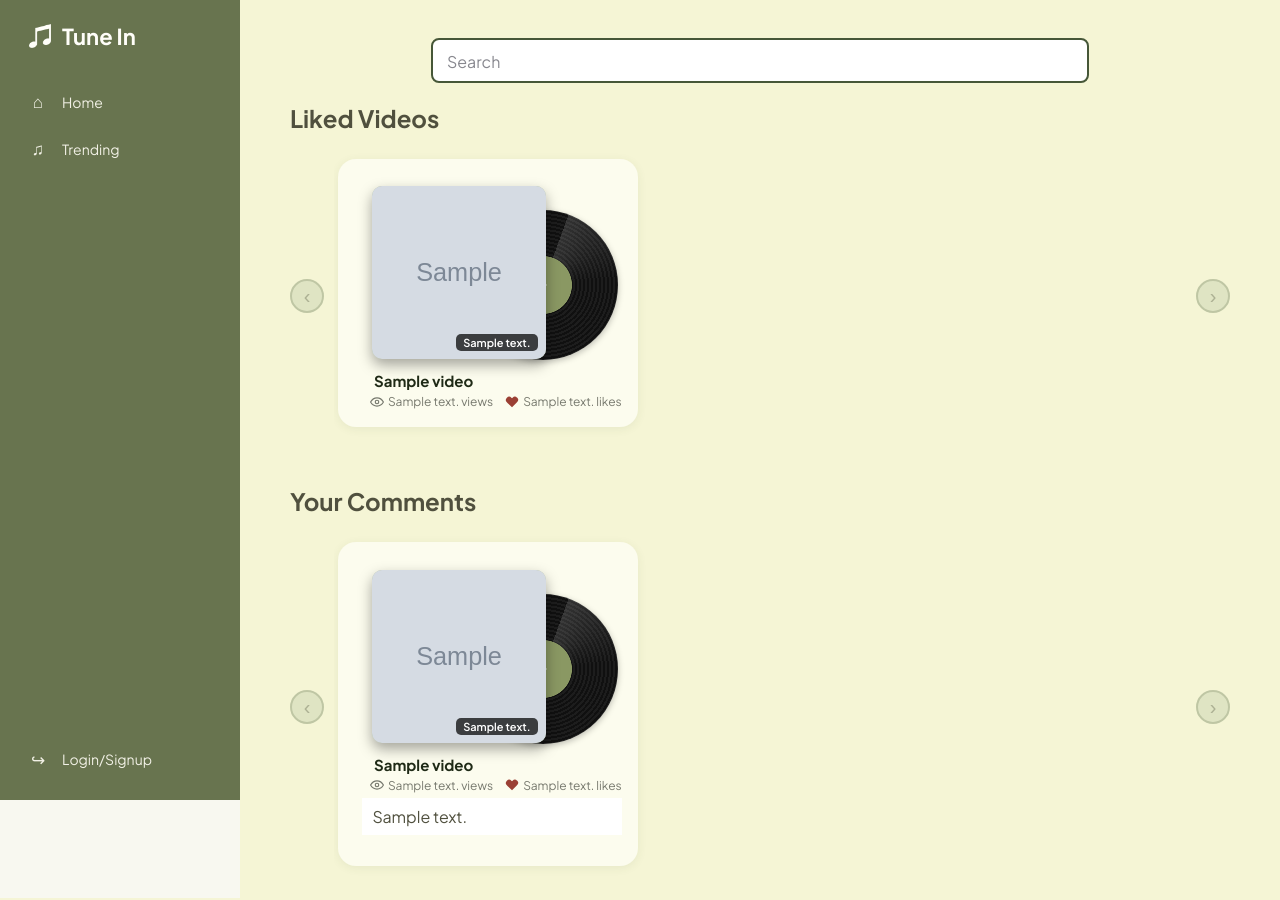
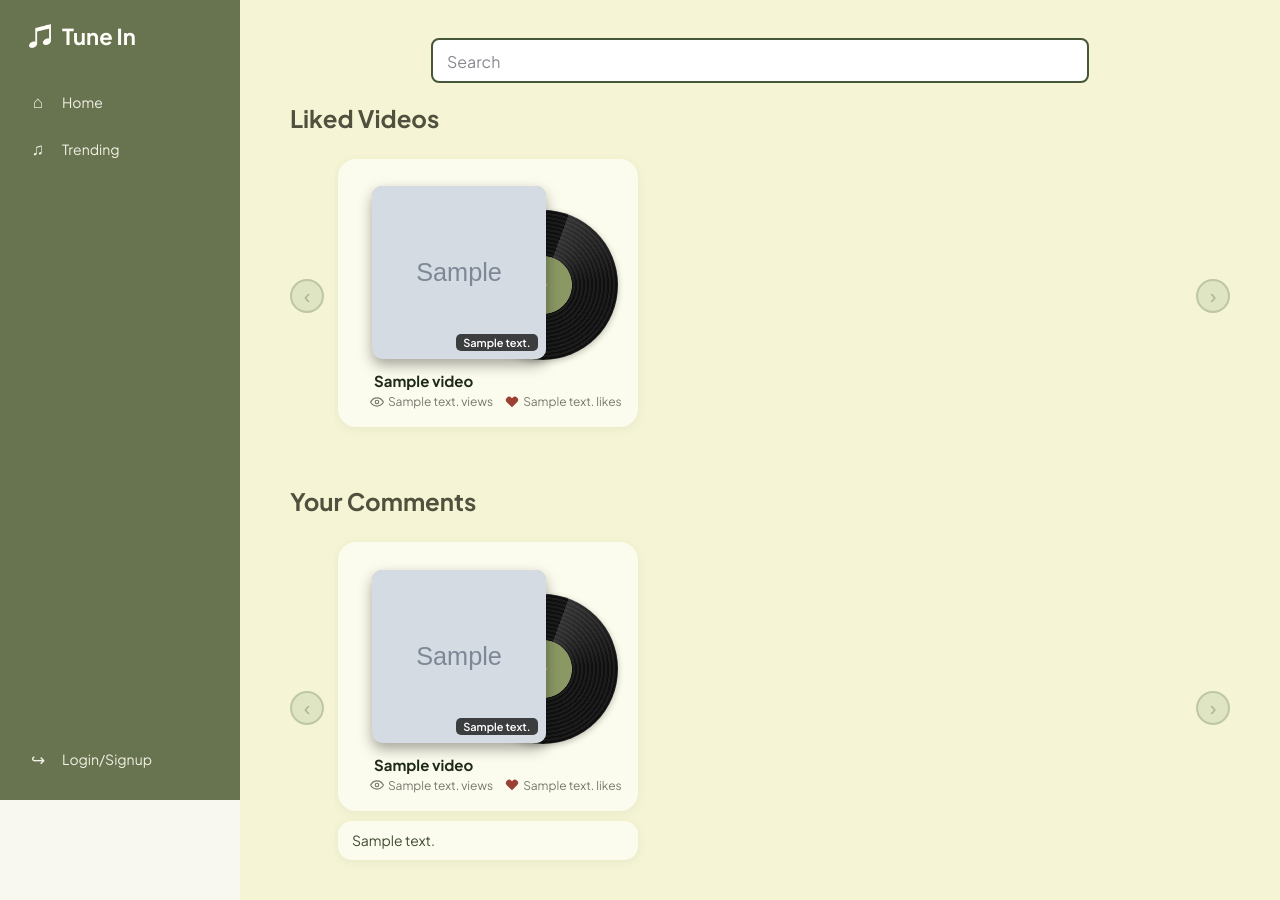
Before and after one commit to CSCI-5117-F26/developing-the-interactive-web-project-1-group-4, a Python web app: template src/developing-the-interactive-web-project-1-group-4/templates/activity.html in a window 1280 px wide. Run offline with Jinja, Linux system fonts and the light colour scheme; the template is opened without the code that fills it: most values are stand-ins (such as "Sample title", 1, 10 or a date in 2020); grey boxes marked "Sample" are stand-in pictures; some libraries are stand-ins or nearby versions.

Commit message:
Uniform video card size, evenly spaced grids, comments below cards on Activity

```diff
--- a/src/developing-the-interactive-web-project-1-group-4/static/css/video-card-uniform.css
+++ b/src/developing-the-interactive-web-project-1-group-4/static/css/video-card-uniform.css
@@ -13,13 +13,18 @@
 /* Grids (Home, Search, Genre): fixed-width columns, left aligned */
 .mv-grid {
     grid-template-columns: repeat(auto-fill, var(--vcard-w));
-    justify-content: start;
+    justify-content: space-between;     /* cards spread evenly across the row */
 }
 
 /* Pure grids (Manage Videos, Profile, Subscriptions, Upload): each cell is one card + 14px each side */
+.pure-g.mv-grid-pure {
+    display: grid;
+    grid-template-columns: repeat(auto-fill, calc(var(--vcard-w) + 28px));
+    justify-content: space-between;     /* cards spread evenly across the row */
+}
+
 .mv-grid-pure > .mv-cell {
-    flex: 0 0 calc(var(--vcard-w) + 28px);
-    width: calc(var(--vcard-w) + 28px);
+    width: auto;
     max-width: 100%;
 }
 
@@ -45,3 +50,31 @@
 /* Same artwork box inside every card */
 .mv-art { width: auto; max-width: none; }
 .mv-thumb { aspect-ratio: 1 / 1; }
+/* Activity: each comment sits in its own small card BELOW the video card */
+.lib-carousel .saved-row > .act-item {
+    min-width: 0;
+    scroll-snap-align: start;
+}
+
+.act-item .mv-card {
+    margin-bottom: 10px;
+}
+
+.act-item .comment-container {
+    padding: 0;
+}
+
+.act-item .mv-comment {
+    box-sizing: border-box;
+    width: var(--vcard-w);
+    max-width: 100%;
+    margin: 0 0 8px;
+    padding: 10px 14px;
+    border-radius: 14px;
+    background: #fcfcee;
+    box-shadow: 0 2px 10px rgba(70, 87, 56, .08);
+    color: #3d4a30;
+    font-size: 14px;
+    line-height: 1.4;
+    overflow-wrap: anywhere;
+}
--- a/src/developing-the-interactive-web-project-1-group-4/templates/activity.html
+++ b/src/developing-the-interactive-web-project-1-group-4/templates/activity.html
@@ -63,6 +63,7 @@
                 <button type="button" class="carousel-arrow carousel-arrow-left" aria-label="Scroll your comments left">‹</button>
         <div class="carousel-track saved-row">
             {% for video in commented_videos %}
+            <div class="act-item">
             <article class="mv-card saved-vid-card"
                         data-title="{{ video.title }}"
                         data-watch-url="{{ url_for('mediaPlayer.watchVideo', videoId=video.id) }}"
@@ -96,6 +97,8 @@
                     {{ videoStats(video) }}
                 </div>
 
+                </article>
+
                 <div class="comment-container">
                     {% for comment in video.comments %}
                     <div class="mv-comment">
@@ -108,8 +111,7 @@
                     </div>
                     {% endfor %}
                 </div>
-
-                </article>
+            </div>
             {% endfor %}
         </div>
          <button type="button" class="carousel-arrow carousel-arrow-right" aria-label="Scroll your comments right">›</button>
```
